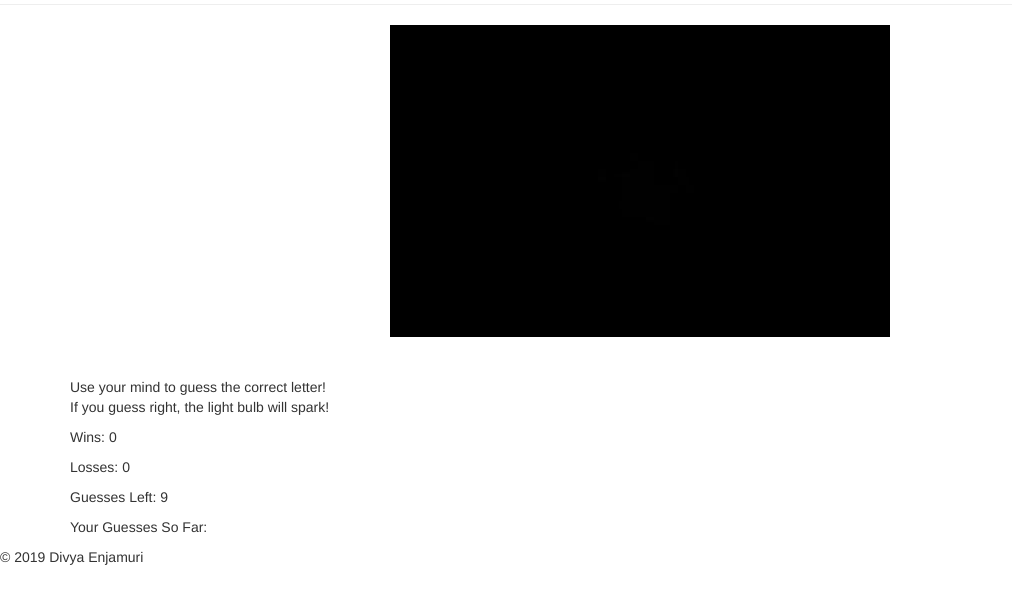
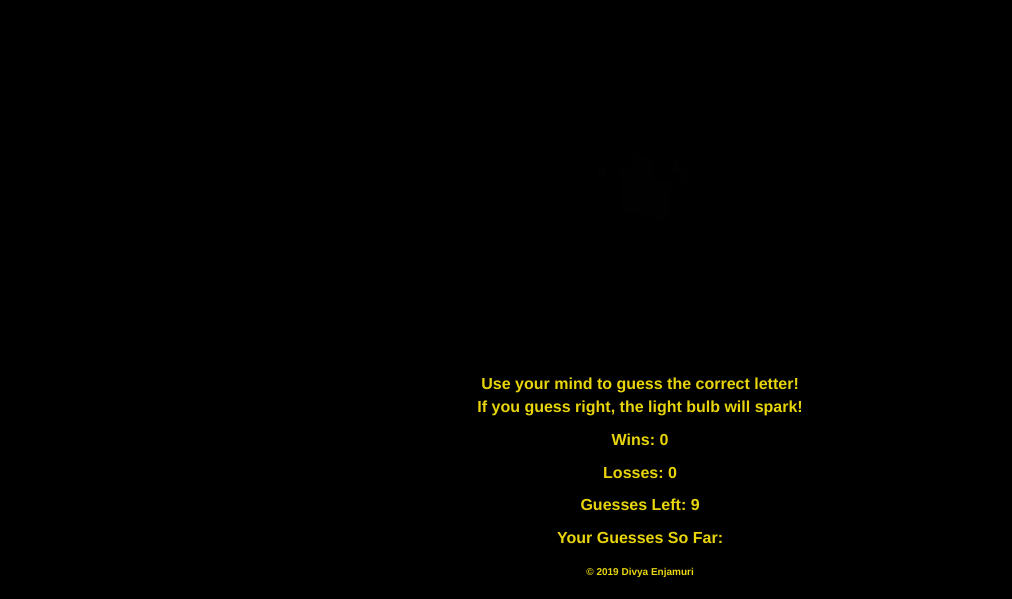
Before and after one commit to edivya/Psychic-Game, a plain HTML site: page index.html in a window 1280 px wide. Shown: the part 201-800 px from the top of the page, without its empty margins (0-1012 px from the left). Drawn offline with nearby package versions, Linux system fonts and the light colour scheme; a web font is replaced by a local one.

Commit message:
changes made on index page

```diff
--- a/index.html
+++ b/index.html
@@ -33,7 +33,7 @@
       href="https://cdnjs.cloudflare.com/ajax/libs/font-awesome/4.7.0/css/font-awesome.min.css"
     />
 
-    <link rel="stylesheet" type="text/css" href="asset/css/style.css" />
+    <link rel="stylesheet" type="text/css" href="asset/css/styles.css" />
 
     <title>Light Bulb Psychic Game</title>
   </head>
```
